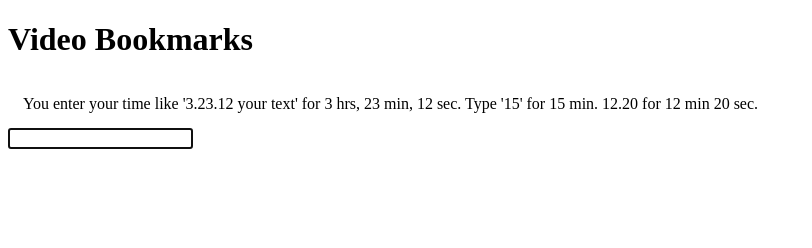
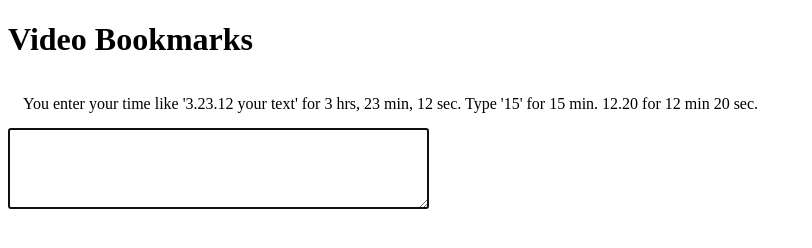
Before and after one commit to bobbyache/JavaScriptTools, a plain HTML site: page VideoBookmarks/VideoBookmarks.html in a window 1280 px wide. Shown: the whole page, without its empty margins (0-812 px from the left). Drawn offline with nearby package versions, Linux system fonts and the light colour scheme.

Commit message:
Convert to textarea

```diff
--- a/VideoBookmarks/VideoBookmarks.html
+++ b/VideoBookmarks/VideoBookmarks.html
@@ -10,7 +10,8 @@
 			<div id="usage">
 				You enter your time like '3.23.12 your text' for 3 hrs, 23 min, 12 sec. Type '15' for 15 min. 12.20 for 12 min 20 sec.
 			</div>
-			<div><input id="inputData" type="text"></input></div>
+			<!-- <div><input id="inputData" type="text"></input></div> -->
+            <textarea rows="5" cols="50" id="inputData"></textarea>
 
 			<div id="bookmarks">
 
```
